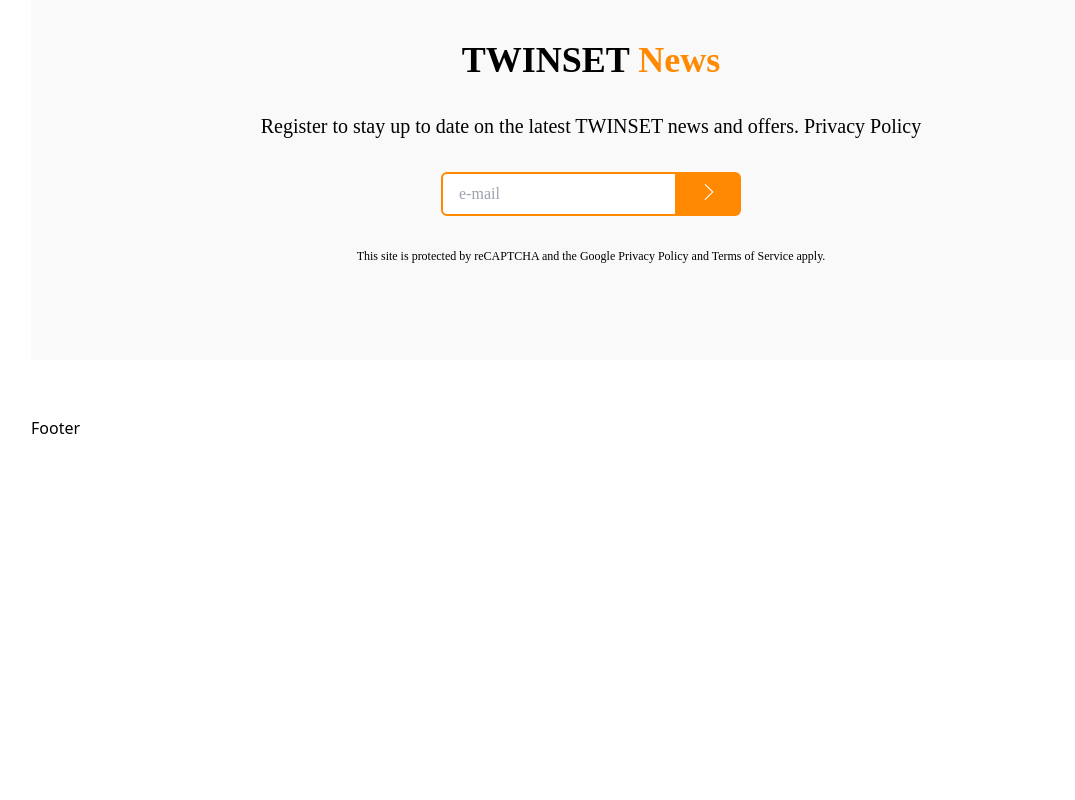
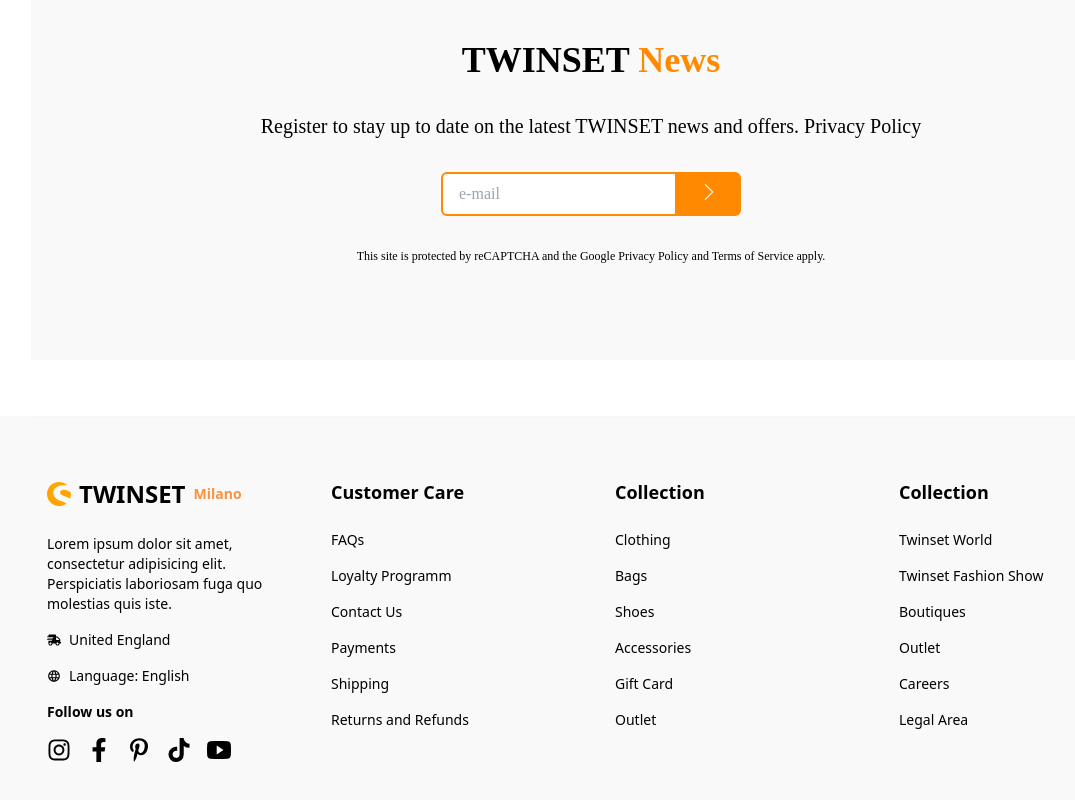
Before and after one commit to ch13Nataliia/fashion-shop, a React (Vite) app: page / in a window 1280 px wide. Shown: the part 5171-5971 px from the top of the page, without its empty margins (49-1124 px from the left). Before the commit the page ends 5611 px from the top, so only its background shows below. Built offline with nearby package versions, Linux system fonts and the light colour scheme; a web font is replaced by a local one.

Commit message:
added footer section

```diff
--- a/src/components/Footer.jsx
+++ b/src/components/Footer.jsx
@@ -1,10 +1,155 @@
+import { SiShopware } from 'react-icons/si';
+import { FaShippingFast } from 'react-icons/fa';
+import { FaInstagram } from 'react-icons/fa';
+import { FaFacebookF } from 'react-icons/fa';
+import { FaPinterestP } from 'react-icons/fa';
+import { FaTiktok } from 'react-icons/fa';
+import { IoLogoYoutube } from 'react-icons/io';
+import { MdLanguage } from 'react-icons/md';
 
 const Footer = () => {
   return (
-    <div className="container flex">
-      Footer
+    <div className="bg-[#f9f9f9]">
+      <div className="container">
+        {/* brand info section */}
+        <div className="grid md:grid-cols-4 md:gap-4 py-5 border-t-2 border-gray-300/10">
+          <div className="py-8 px-4 space-y-4">
+            <div className="text-2xl flex items-center gap-2 font-bold  py-2">
+              <SiShopware fill="orange" />
+              <p className="uppercase">Twinset</p>
+              <p className="text-secondary text-sm">Milano</p>
+            </div>
+            <p className="text-sm">
+              Lorem ipsum dolor sit amet, consectetur adipisicing elit.
+              Perspiciatis laboriosam fuga quo molestias quis iste.
+            </p>
+            <div className="justufy-start space-y-4 text-sm">
+              <a href="#" className="flex gap-2  items-center">
+                <FaShippingFast />
+                <span>United England</span>
+              </a>
+              <a href="#" className="flex gap-2 items-center">
+                <MdLanguage />
+                <span>Language: English</span>
+              </a>
+
+              <div className="space-y-4">
+                <h4 className="font-bold">Follow us on</h4>
+                <ul className="flex gap-4 ">
+                  <li>
+                    <a href="#">
+                      <FaInstagram size={24} />
+                    </a>
+                  </li>
+                  <li>
+                    <a href="#">
+                      <FaFacebookF size={24} />
+                    </a>
+                  </li>
+                  <li>
+                    <a href="#">
+                      <FaPinterestP size={24} />
+                    </a>
+                  </li>
+                  <li>
+                    <a href="#">
+                      <FaTiktok size={24} />
+                    </a>
+                  </li>
+                  <li>
+                    <a href="#">
+                      <IoLogoYoutube size={24} />
+                    </a>
+                  </li>
+                </ul>
+              </div>
+            </div>
+          </div>
+
+          {/* customer care Links section */}
+          <div className="py-10 px-4 space-y-4">
+            <div className="space-y-6">
+              <h2 className="font-bold text-lg">Customer Care</h2>
+              <ul className="space-y-4 text-sm">
+                <li>
+                  <a href="#">FAQs</a>
+                </li>
+                <li>
+                  <a href="#">Loyalty Programm</a>
+                </li>
+                <li>
+                  <a href="#">Contact Us</a>
+                </li>
+                <li>
+                  <a href="#">Payments</a>
+                </li>{' '}
+                <li>
+                  <a href="#">Shipping</a>
+                </li>
+                <li>
+                  <a href="#">Returns and Refunds</a>
+                </li>
+              </ul>
+            </div>
+          </div>
+
+          {/* Collections Links section */}
+          <div className="py-10 px-4 space-y-4">
+            <div className="space-y-6">
+              <h2 className="font-bold text-lg">Collection </h2>
+              <ul className="space-y-4 text-sm">
+                <li>
+                  <a href="#">Clothing</a>
+                </li>
+                <li>
+                  <a href="#">Bags</a>
+                </li>
+                <li>
+                  <a href="#">Shoes</a>
+                </li>
+                <li>
+                  <a href="#">Accessories</a>
+                </li>{' '}
+                <li>
+                  <a href="#">Gift Card</a>
+                </li>
+                <li>
+                  <a href="#">Outlet</a>
+                </li>
+              </ul>
+            </div>
+          </div>
+
+          {/* corporate Links section */}
+          <div className="py-10 px-4 space-y-4">
+            <div className="space-y-6">
+              <h2 className="font-bold text-lg">Collection </h2>
+              <ul className="space-y-4 text-sm">
+                <li>
+                  <a href="#">Twinset World</a>
+                </li>
+                <li>
+                  <a href="#">Twinset Fashion Show</a>
+                </li>
+                <li>
+                  <a href="#">Boutiques</a>
+                </li>
+                <li>
+                  <a href="#">Outlet</a>
+                </li>
+                <li>
+                  <a href="#">Careers</a>
+                </li>{' '}
+                <li>
+                  <a href="#">Legal Area</a>
+                </li>
+              </ul>
+            </div>
+          </div>
+        </div>
+      </div>
     </div>
-  )
-}
+  );
+};
 
-export default Footer
+export default Footer;
```
